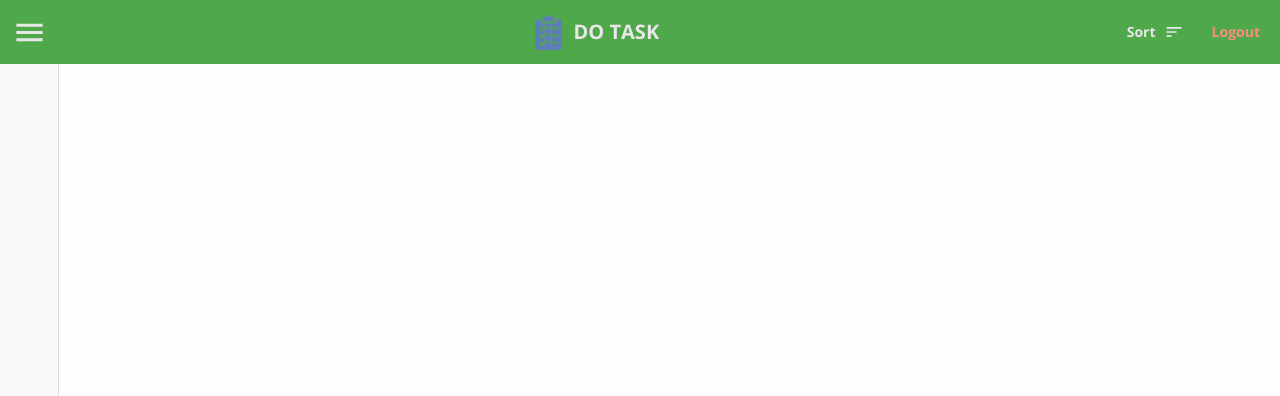
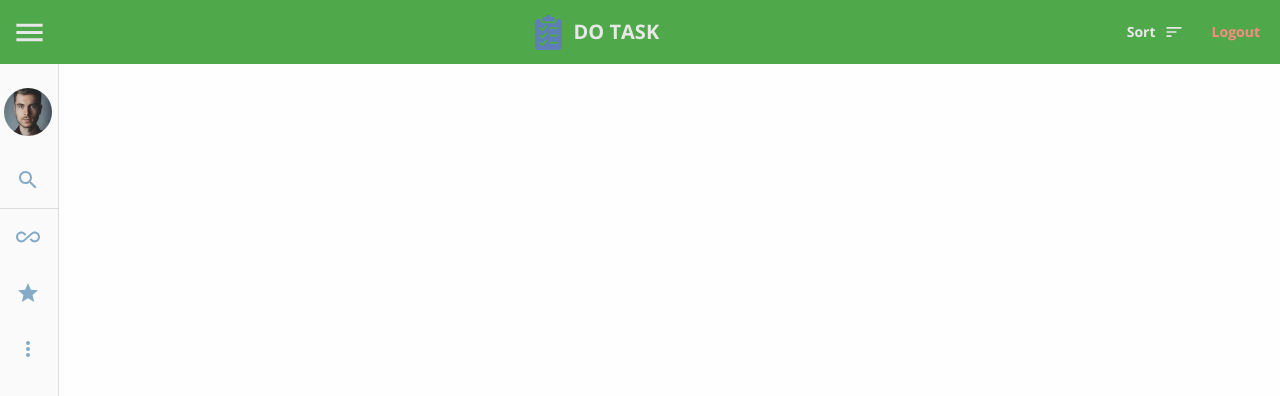
Before and after one commit to kubasulek2/DoTask, a React (Create React App) app: page / in a window 1280 px wide. Shown: the top 396 px of the page. Built offline with nearby package versions, Linux system fonts and the light colour scheme.

Commit message:
SmallDrawer done

```diff
--- a/src/Components/Layout/Header/Header.js
+++ b/src/Components/Layout/Header/Header.js
@@ -63,7 +63,6 @@ const useStyles = makeStyles(({ palette, shadows, breakpoints, zIndex, spacing }
 const Header = ({ handleSidebar }) => {
 	const classes = useStyles();
 
-	const handleOpen = () => handleSidebar(prev => !prev);
 	const handleLogOut = () => {
 		window.location.reload();
 	};
@@ -74,7 +73,7 @@ const Header = ({ handleSidebar }) => {
 					edge='start'
 					className={classes.menuButton}
 					aria-label='open drawer'
-					onClick={handleOpen}
+					onClick={handleSidebar}
 				>
 					<div className={classes.menuIconContainer}>
 						<MenuIcon className={classes.menuIcon} />
--- a/src/Components/Layout/Sidebar/ExpandedDrawer.js
+++ b/src/Components/Layout/Sidebar/ExpandedDrawer.js
@@ -0,0 +1,11 @@
+import React from 'react';
+
+const ExpandedDrawer = () => {
+	return (
+		<div>
+
+		</div>
+	);
+};
+
+export default ExpandedDrawer;
--- a/src/Components/Layout/Sidebar/Sidebar.js
+++ b/src/Components/Layout/Sidebar/Sidebar.js
@@ -2,17 +2,14 @@ import React from 'react';
 
 import { makeStyles } from '@material-ui/core/styles';
 import Drawer from '@material-ui/core/Drawer';
-import List from '@material-ui/core/List';
-import Divider from '@material-ui/core/Divider';
-import ListItem from '@material-ui/core/ListItem';
-import ListItemIcon from '@material-ui/core/ListItemIcon';
-import ListItemText from '@material-ui/core/ListItemText';
-import InboxIcon from '@material-ui/icons/MoveToInbox';
-import MailIcon from '@material-ui/icons/Mail';
+
+import ExpandedDrawer from './ExpandedDrawer';
+import SmallDrawer from './SmallDrawer';
 
 
 const useStyles = makeStyles(({ mixins, palette, spacing, shadows }) => ({
 	drawer: {
+		position: 'fixed',
 		flexShrink: 0,
 		backgroundColor: palette.secondary.light
 	},
@@ -28,9 +25,7 @@ const useStyles = makeStyles(({ mixins, palette, spacing, shadows }) => ({
 const Sidebar = props => {
 	const classes = useStyles(props);
 
-	const list = (
-		<div></div>
-	);
+
 	return (
 		<Drawer
 			className={classes.drawer}
@@ -41,6 +36,7 @@ const Sidebar = props => {
 			anchor='left'
 		>
 			<div className={classes.toolbar} />
+			{props.open ? <ExpandedDrawer handleSidebar={props.handleSidebar} /> : <SmallDrawer handleSidebar={props.handleSidebar} />}
 		</Drawer>);
 }
 
--- a/src/Components/Layout/Sidebar/SmallDrawer.js
+++ b/src/Components/Layout/Sidebar/SmallDrawer.js
@@ -1,10 +1,69 @@
 import React from 'react';
 
-const SmallDrawer = () => {
+import { makeStyles } from '@material-ui/core/styles';
+import List from '@material-ui/core/List';
+import Divider from '@material-ui/core/Divider';
+import ListItem from '@material-ui/core/ListItem';
+import IconButton from '@material-ui/core/IconButton';
+import ListItemIcon from '@material-ui/core/ListItemIcon';
+import ListItemAvatar from '@material-ui/core/ListItemAvatar';
+import Avatar from '@material-ui/core/Avatar';
+import ListItemText from '@material-ui/core/ListItemText';
+import AllIcon from '@material-ui/icons/AllInclusive';
+import MoreIcon from '@material-ui/icons/MoreVert';
+import FavoriteIcon from '@material-ui/icons/Grade';
+import SearchIcon from '@material-ui/icons/Search';
+import img from '../../../Assets/face-facial-hair-fine-looking-guy-614810.jpg';
+
+const useStyles = makeStyles(({ spacing }) => ({
+	root: {
+		paddingTop: spacing(2.5)
+	},
+	listItem: {
+		padding: spacing(.5)
+	},
+	avatar: {
+		width: 48,
+		height: 48,
+		marginBottom: spacing(1.5)
+	}
+}));
+const SmallDrawer = ({handleSidebar}) => {
+	const classes = useStyles();
 	return (
-		<div>
+		<List className={classes.root}>
+			<ListItem className={classes.listItem}>
+				<ListItemAvatar>
+					<Avatar
+						className={classes.avatar}
+						alt='profile'
+						src={img}
+					/>
+				</ListItemAvatar>
+			</ListItem>
+			<ListItem className={classes.listItem}>
+				<IconButton color='secondary' onClick={handleSidebar}>
+					<SearchIcon />
+				</IconButton>
+			</ListItem>
+			<Divider />
+			<ListItem className={classes.listItem}>
+				<IconButton color='secondary'>
+					<AllIcon />
+				</IconButton>
+			</ListItem>
+			<ListItem className={classes.listItem}>
+				<IconButton color='secondary'>
+					<FavoriteIcon />
+				</IconButton>
+			</ListItem>
+			<ListItem className={classes.listItem}>
+				<IconButton color='secondary' onClick={handleSidebar}>
+					<MoreIcon />
+				</IconButton>
+			</ListItem>
 
-		</div>
+		</List>
 	);
 };
 
--- a/src/Components/Layout/index.js
+++ b/src/Components/Layout/index.js
@@ -5,11 +5,12 @@ import Sidebar from './Sidebar/Sidebar';
 
 const Layout = () => {
 	const [sideBarOpen, setSidebarOpen] = useState(false);
+	const handleSidebar = () => setSidebarOpen(prev => !prev)
 
 	return (
 		<Fragment>
-			<Header handleSidebar={setSidebarOpen} searchOpen={sideBarOpen} />
-			<Sidebar open={sideBarOpen} />
+			<Header handleSidebar={handleSidebar} />
+			<Sidebar open={sideBarOpen} handleSidebar={handleSidebar}/>
 		</Fragment>
 	);
 };
```
Also changed, not shown: src/Assets/face-facial-hair-fine-looking-guy-614810.jpg (added).
